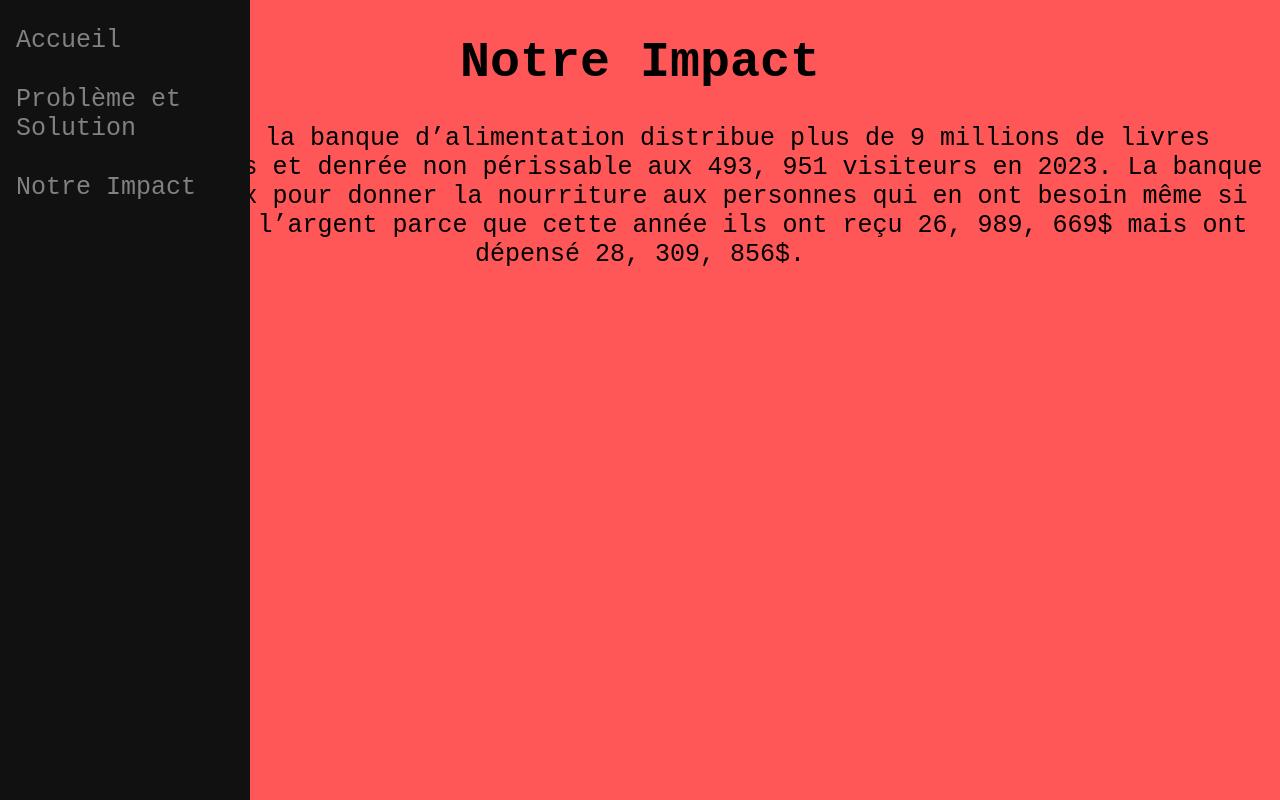
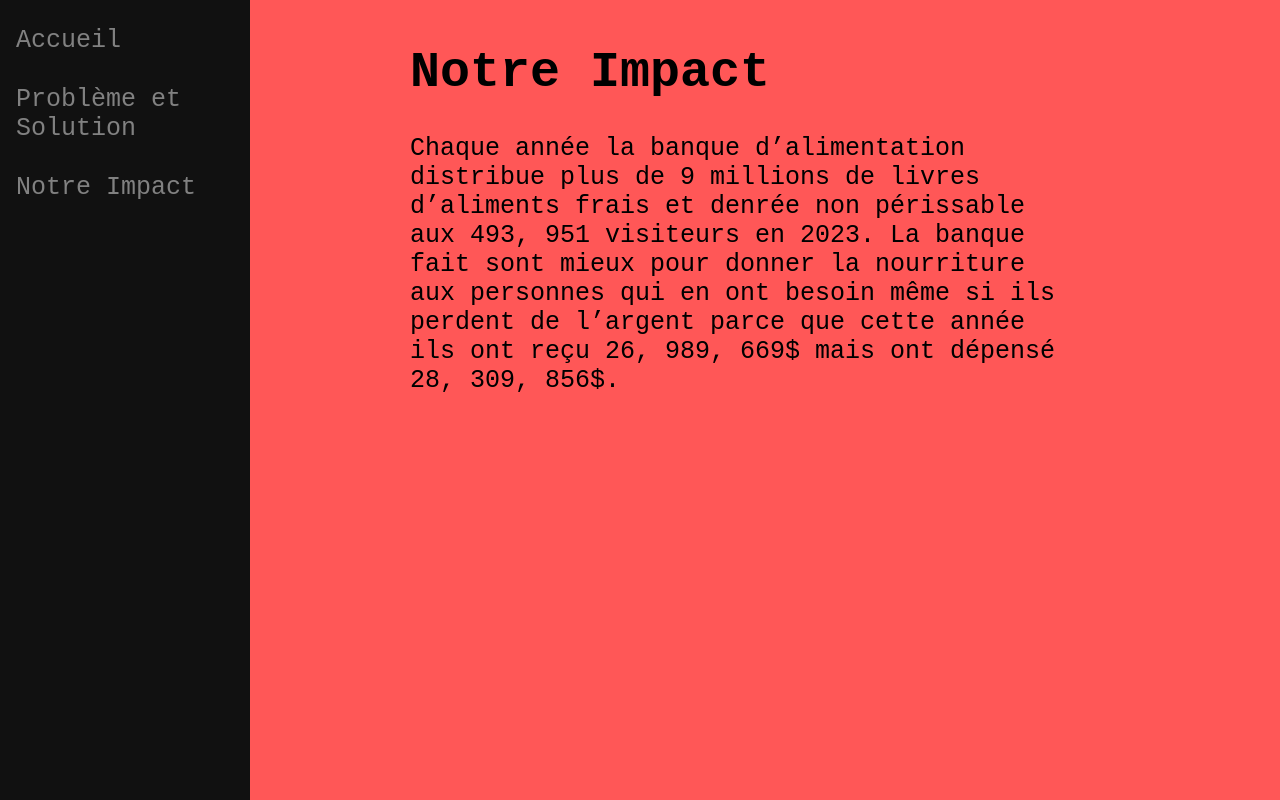
Before and after one commit to AMF-82/AMF.github.io, a plain HTML site: page impact.html in a window 1280 px wide. Drawn offline with Linux system fonts and the light colour scheme.

Commit message:
Update impact.html

```diff
--- a/impact.html
+++ b/impact.html
@@ -21,6 +21,11 @@
             font-style: bold;
             font-size: 25px;
         }
+         .main-content {
+                border: 2px solid #ff5757;
+                margin-right:200px;
+                margin-left: 400px;
+                }
     </style>
 </head>
 
@@ -30,12 +35,13 @@
             <a href="problem.html">Problème et Solution</a><br />
             <a href="impact.html">Notre Impact</a><br />
     </div>
-    <center>
+    <div class="main-content">
         <h1>Notre Impact</h1>
         <p> Chaque année la banque d’alimentation distribue plus de 9 millions de livres d’aliments frais et denrée non périssable aux 493, 951 visiteurs en 2023. La banque fait sont mieux pour donner la nourriture aux personnes qui en ont besoin même si ils perdent de l’argent parce que cette année ils ont reçu
 26, 989, 669$ mais ont dépensé 28, 309, 856$.
 
         </p>
+    </div>
 </body>
 </center>
 
```
